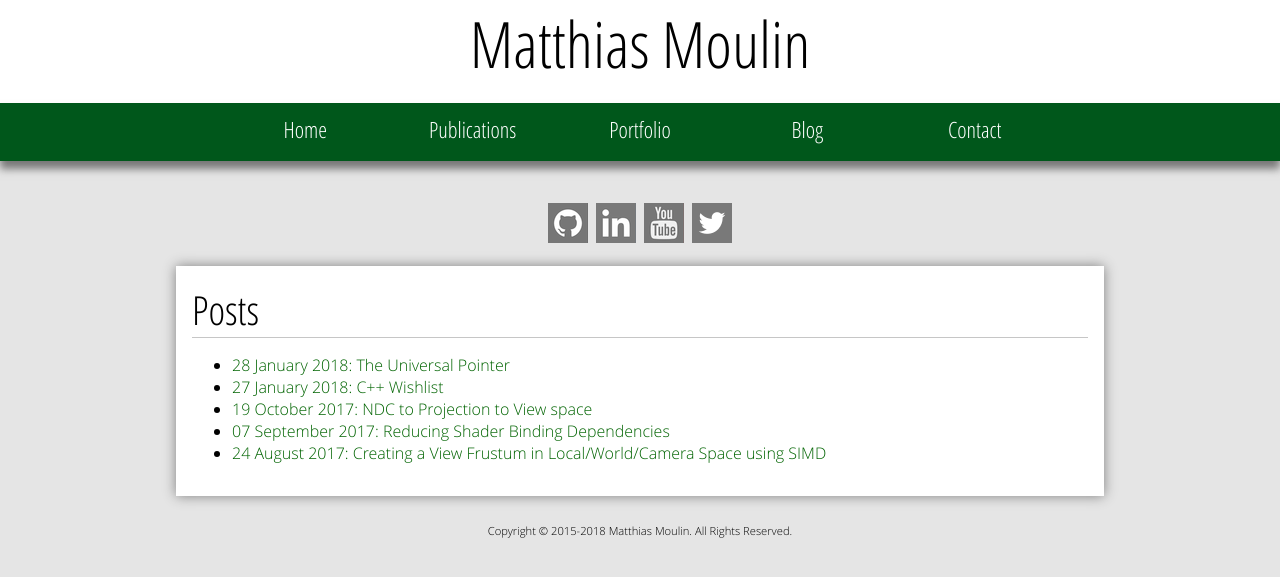
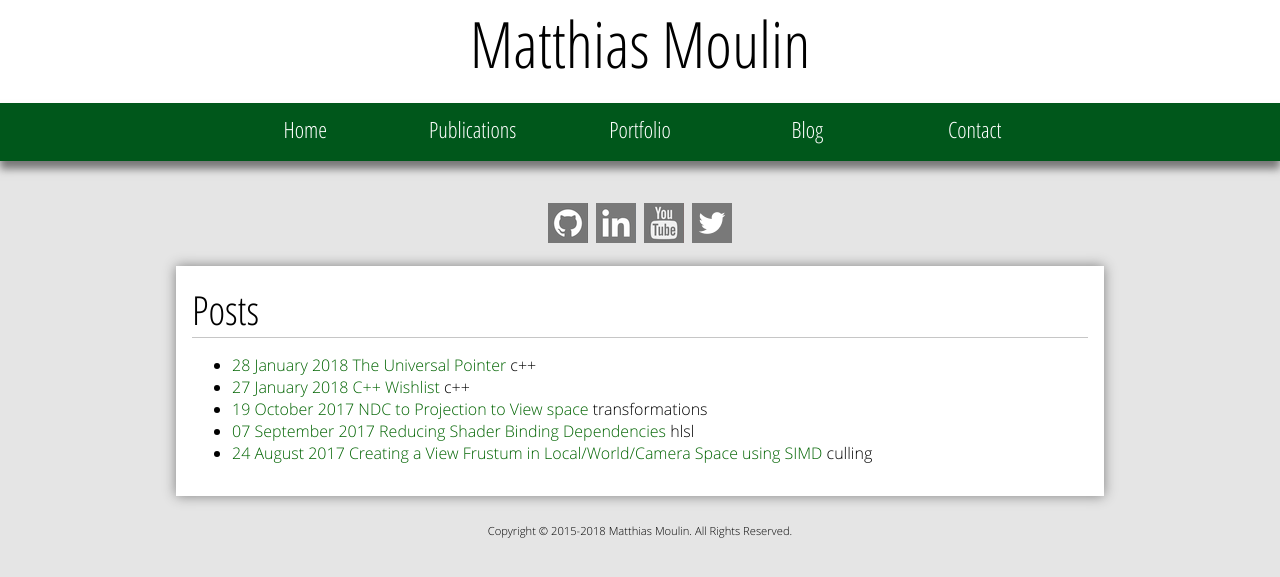
Before and after one commit to matt77hias/Blog, a Jekyll site: the page built from index.html, in a window 1280 px wide. Shown: the top 577 px of the page. Built offline with Jekyll 4.4.1, drawn with Linux system fonts in a browser that asks for light colours.

Commit message:
Update index.html

```diff
--- a/index.html
+++ b/index.html
@@ -54,7 +54,10 @@
 			<ul>
 				{% for post in site.posts %}
 				<li>
-					<a href="{{ post.url | prepend: site.baseurl }}">{{ post.date | date_to_long_string }}: {{ post.title }}</a>
+					<a href="{{ post.url | prepend: site.baseurl }}">{{ post.date | date_to_long_string }} {{ post.title }}</a>
+					{% for cat in post.categories %}
+					{{ cat }}
+					{% endfor %}
 				</li>
 				{% endfor %}
 			</ul>
```
